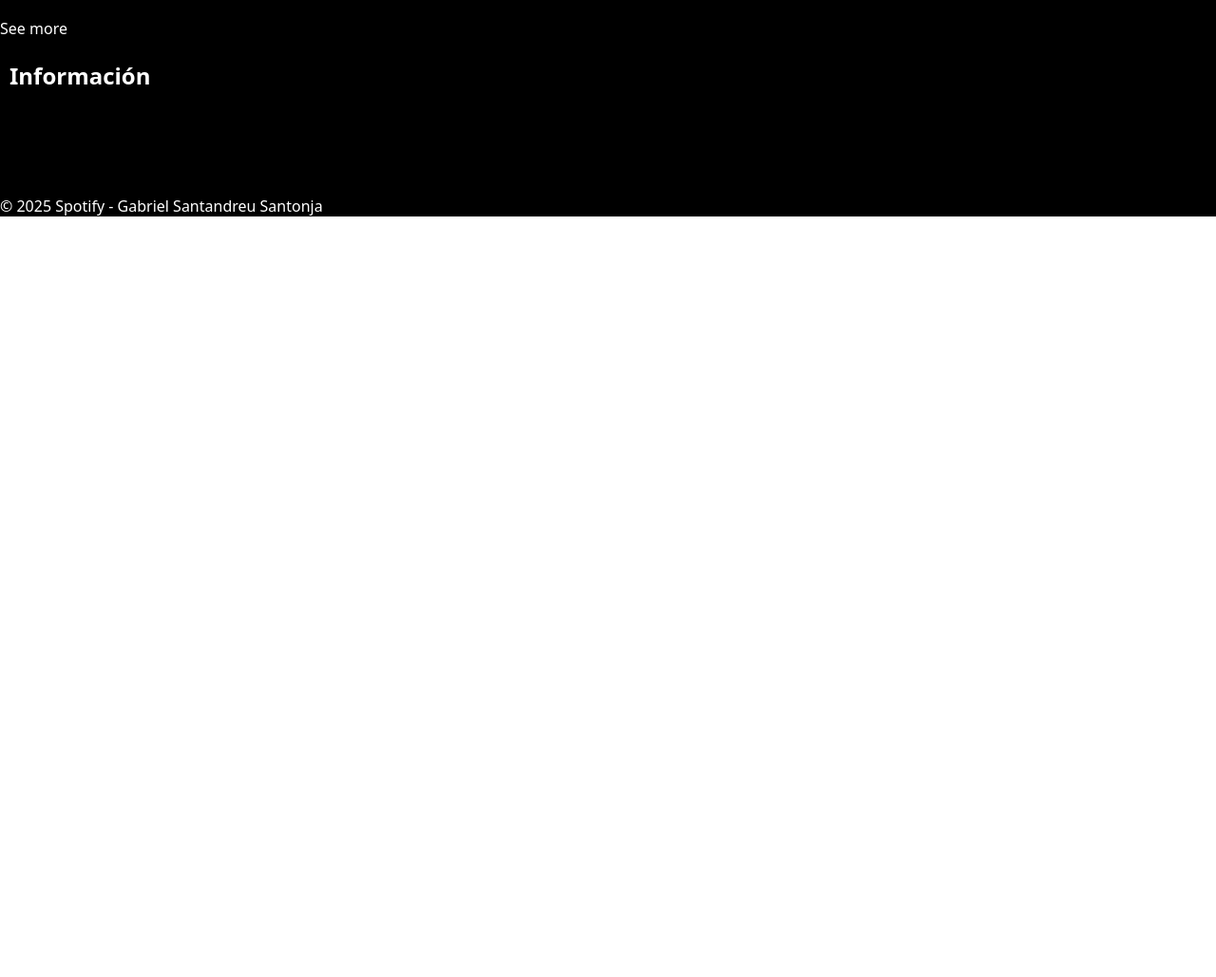
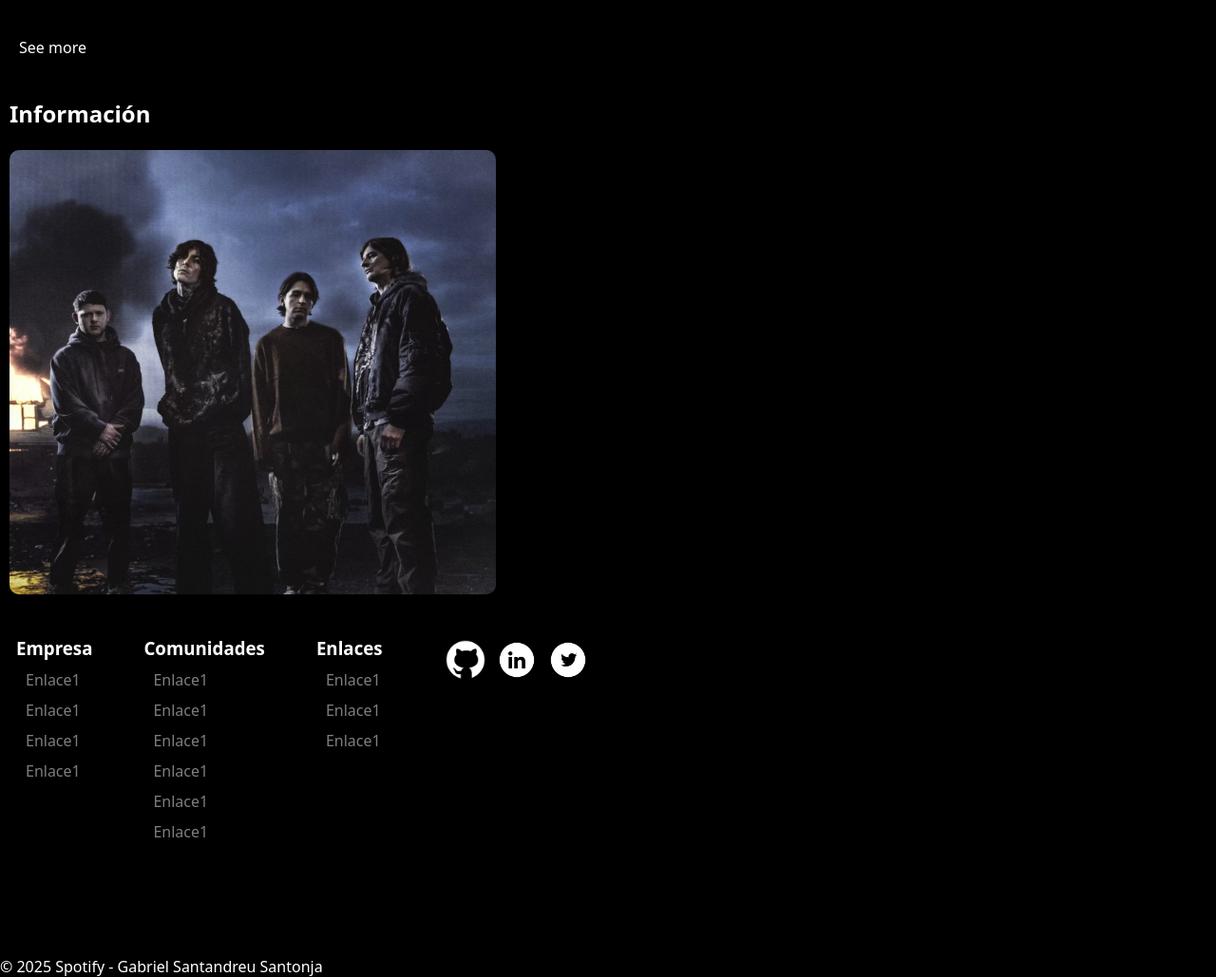
Before and after one commit to Arquiel-SS/PFA, a plain HTML site: page ej2/index.html in a window 1280 px wide. Shown: the part 903-1932 px from the top of the page at 95% size. Before the commit the page ends 1131 px from the top, so only its background shows below. Drawn offline with Linux system fonts and the light colour scheme.

Commit message:
footer basico hecho

```diff
--- a/ej2/index.html
+++ b/ej2/index.html
@@ -118,23 +118,48 @@
         </div>
     </div>
     <footer>
-        <h2>Información</h2>
+        <h2>Información</h2> <br>
         <div class="footer-grupo">
+            <img src="img/bring_me_the_horizon.jpg" alt="">
+        </div> <br> <br>
+        <!-- Historias varias del footer -->
+        <div class="footer-info">
+            <div>
+                <h3>Empresa</h3>
+                <ul class="footer-empresa">
+                    <li><a href="#">Enlace1</a></li>
+                    <li><a href="#">Enlace1</a></li>
+                    <li><a href="#">Enlace1</a></li>
+                    <li><a href="#">Enlace1</a></li>
+                </ul>
+            </div>
 
-        </div>
-        <!-- Historias varias del footer -->
-        <ul class="footer-empresa">
+            <div>
+                <h3>Comunidades</h3>
+                <ul class="footer-comunidades">
+                    <li><a href="#">Enlace1</a></li>
+                    <li><a href="#">Enlace1</a></li>
+                    <li><a href="#">Enlace1</a></li>
+                    <li><a href="#">Enlace1</a></li>
+                    <li><a href="#">Enlace1</a></li>
+                    <li><a href="#">Enlace1</a></li>
+                </ul>
+            </div>
 
-        </ul>
-        <ul class="footer-comunidades">
+            <div>
+                <h3>Enlaces</h3>
+                <ul class="footer-enlaces">
+                    <li><a href="#">Enlace1</a></li>
+                    <li><a href="#">Enlace1</a></li>
+                    <li><a href="#">Enlace1</a></li>
+                </ul>
+            </div>
 
-        </ul>
-        <ul class="footer-enlaces">
-
-        </ul>
-
-        <div class="footer-iconos">
-
+            <div class="footer-iconos">
+                <img src="img/github_icon.png" alt="Icono 1">
+                <img src="img/linkedin_icon.png" alt="Icono 2">
+                <img src="img/X_icon.png" alt="Icono 3">
+            </div>
         </div>
         <br> <br> <br> <br> <br>
         <p>© 2025 Spotify - Gabriel Santandreu Santonja</p>
--- a/ej2/styles.css
+++ b/ej2/styles.css
@@ -128,7 +128,6 @@ nav ul li:nth-child(2) a {
     border: 0.5px solid rgb(94, 94, 94);
     border-radius: 25px;
     height: 33px;
-    padding: 0;
 
 }
 
@@ -138,6 +137,7 @@ nav ul li:nth-child(2) a {
 
 .barra-busqueda .add img {
     height: 30px;
+
 
 }
 
@@ -215,6 +215,11 @@ nav ul li:nth-child(2) a {
 
 }
 
+.main-grupo p {
+    margin: 20px;
+
+}
+
 .barra-opciones {
     display: flex;
     padding: 30px;
@@ -279,7 +284,7 @@ nav ul li:nth-child(2) a {
 
 .more {
     position: relative;
-    background: none; /* Elimina estilos por defecto */
+    background: none;
     border: none;
     cursor: pointer;
 }
@@ -289,11 +294,12 @@ nav ul li:nth-child(2) a {
     flex-direction: column;
     visibility: hidden;
     position: absolute;
-    top: 100%; /* Coloca el menú justo debajo */
+    top: 100%;
     left: 0;
     background: #222;
     padding: 10px;
     border-radius: 5px;
+
 }
 
 .more:hover .menu-invisible {
@@ -343,7 +349,6 @@ input[type="checkbox"]:checked::after {
 
 }
 
-/* Efecto hover */
 input[type="checkbox"]:hover {
     transform: scale(1.15, 1.15);
     transition: 0.2s ease-in-out;
@@ -414,3 +419,49 @@ footer {
     background-color: black;
 
 }
+
+.footer-grupo {
+    display: flex;
+    width: 40%;
+    height: 40%;
+
+}
+
+.footer-grupo img {
+    width: 100%;
+    border-radius: 10px;
+    margin-left: 10px;
+
+}
+
+.footer-info {
+    display: flex;
+    justify-content: space-around;
+    gap: 20px;
+    width: 50%;
+
+}
+
+.footer-info ul li {
+    list-style: none;
+    margin-left: 5px;
+    margin: 10px;
+
+}
+
+.footer-info ul li a {
+    text-decoration: none;
+    color: #7e7e7e;
+
+}
+
+.footer-iconos img {
+    width: 50px;
+
+}
+
+.footer-iconos img:hover {
+    transform: scale(1.10, 1.10);
+    transition: 0.4s ease-in-out;
+
+}
```
Also changed, not shown: ej2/img/X_icon.png (added), ej2/img/github_icon.png (added), ej2/img/linkedin_icon.png (added), img/X_icon.png (added), img/github_icon.png (added), img/linkedin_icon.png (added).
